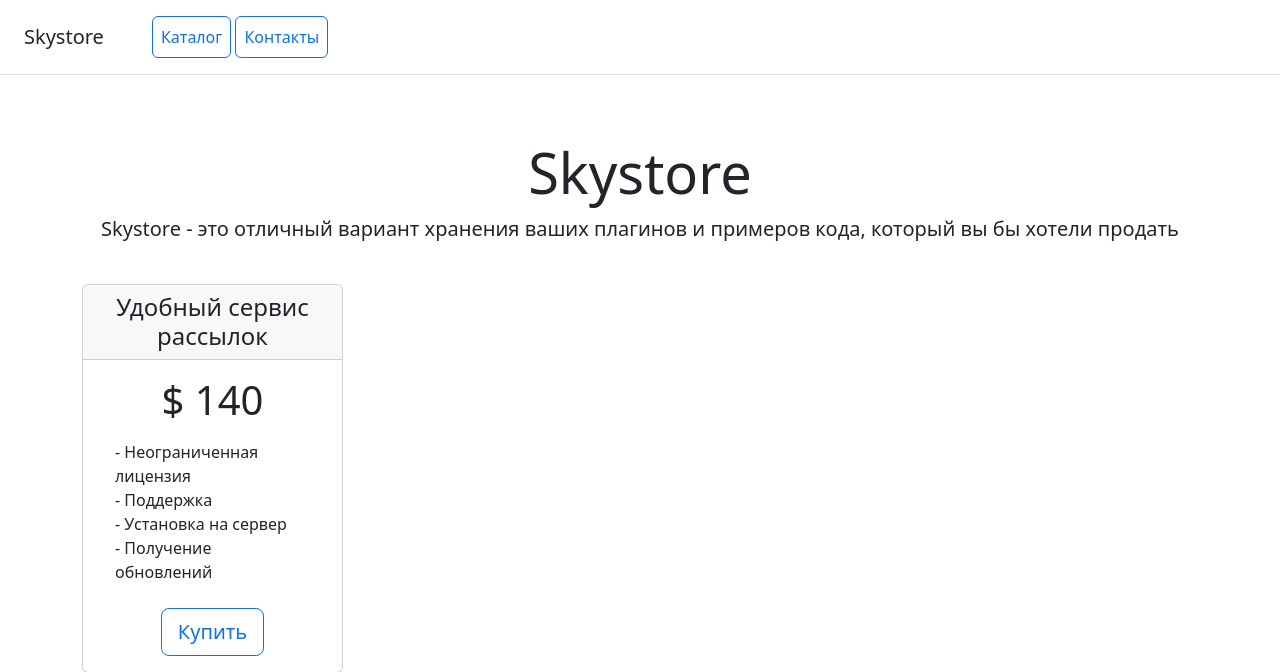
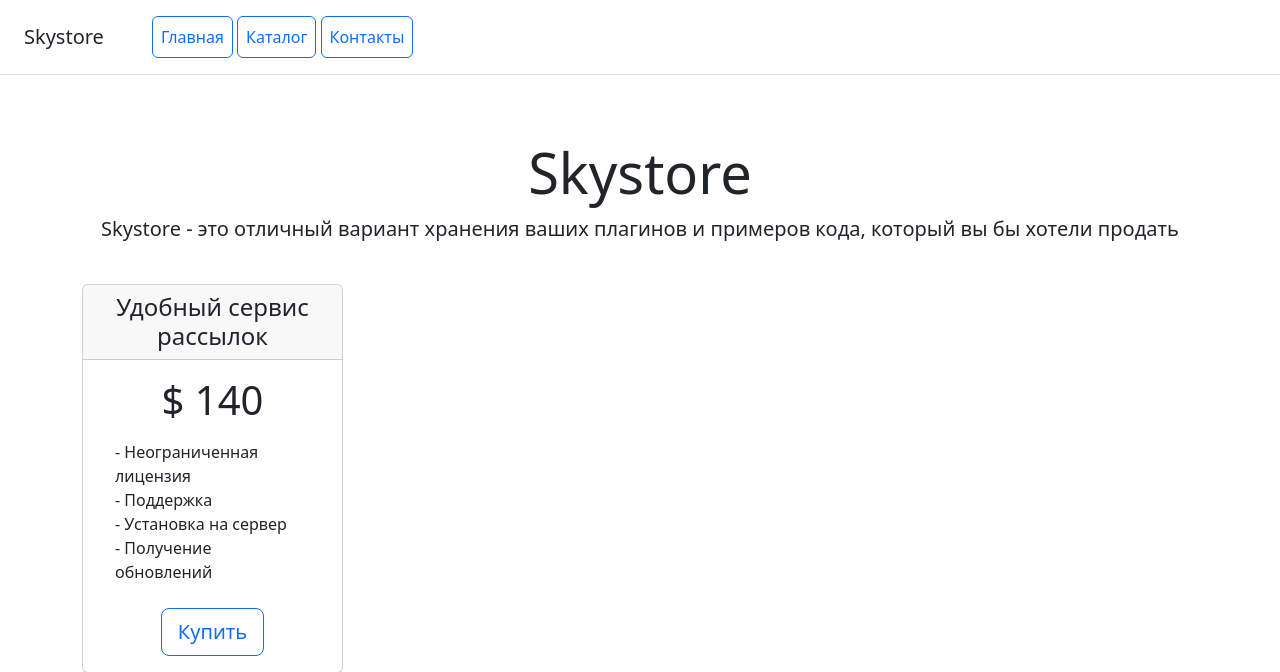
Before and after one commit to KarelinIvan/homework_20_1, a Django app: page / in a window 1280 px wide. Shown: the top 672 px of the page. Run offline with Django 5.2, Linux system fonts and the light colour scheme; some libraries are stand-ins or nearby versions.

Commit message:
40-й коммит, главная страница

```diff
--- a/catalog/templates/contacts.html
+++ b/catalog/templates/contacts.html
@@ -12,8 +12,10 @@
 <div class="d-flex flex-column flex-md-row align-items-center p-3 px-md-4 mb-3 bg-white border-bottom box-shadow">
     <h5 class="my-0 mr-md-auto font-weight-normal">Skystore</h5>
     <nav class="ms-5">
-        <a class="p-2 btn btn-outline-primary" href="/">Каталог</a>
+        <a class="p-2 btn btn-outline-primary" href="/">Главная</a>
+        <a class="p-2 btn btn-outline-primary" href="/base/">Каталог</a>
         <a class="p-2 btn btn-outline-primary" href="/contacts/">Контакты</a>
+
     </nav>
 </div>
 
--- a/catalog/templates/home.html
+++ b/catalog/templates/home.html
@@ -12,8 +12,10 @@
 <div class="d-flex flex-column flex-md-row align-items-center p-3 px-md-4 mb-3 bg-white border-bottom box-shadow">
     <h5 class="my-0 mr-md-auto font-weight-normal">Skystore</h5>
     <nav class="ms-5">
-        <a class="p-2 btn btn-outline-primary" href="/">Каталог</a>
+        <a class="p-2 btn btn-outline-primary" href="/">Главная</a>
+        <a class="p-2 btn btn-outline-primary" href="/base/">Каталог</a>
         <a class="p-2 btn btn-outline-primary" href="/contacts/">Контакты</a>
+
     </nav>
 </div>
 
```
